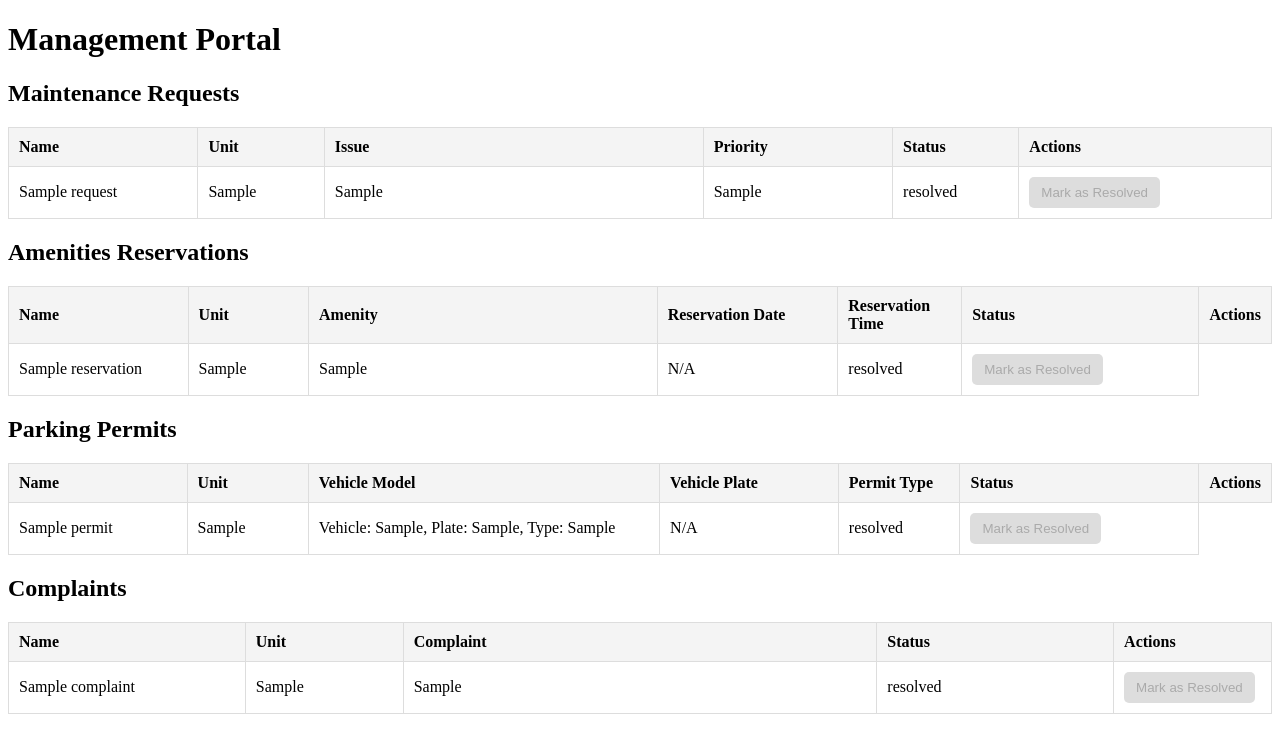
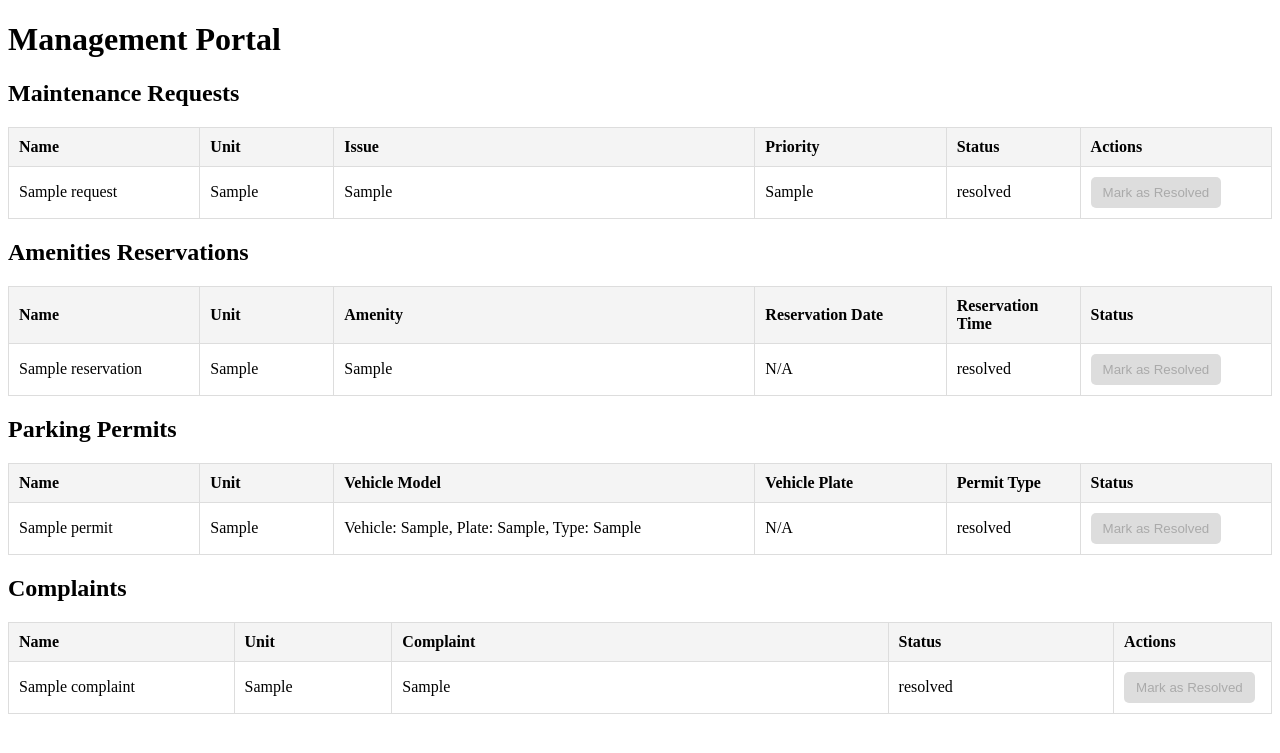
Before and after one commit to CyberSavvyy/MaintenanceWebsite, a Flask app: page /management in a window 1280 px wide; the page is wider, and only the part inside the window is pictured. Shown: the top 753 px of that part. Run offline with Flask 3, Linux system fonts and the light colour scheme; tables that the repository leaves empty hold one stand-in row (values such as "Sample post").

Commit message:
add several functionalities to the app.py and management.html

```diff
--- a/static/management.css
+++ b/static/management.css
@@ -72,3 +72,60 @@
 table tr:hover {
   background-color: #f9f9f9;
 }
+
+/* Ensure tables have uniform column widths */
+table {
+  table-layout: fixed; /* Ensures consistent column widths */
+  width: 100%; /* Use full width of the container */
+  border-collapse: collapse; /* Collapse borders for cleaner appearance */
+}
+
+/* Maintain consistent widths across all tables */
+table th,
+table td {
+  border: 1px solid #ddd; /* Match existing border styles */
+  padding: 10px; /* Consistent padding */
+  text-align: left; /* Keep text left-aligned */
+  vertical-align: middle; /* Center vertically within cells */
+}
+
+/* Adjust column widths for specific fields */
+table th:nth-child(1),
+table td:nth-child(1) {
+  width: 15%; /* Name column */
+}
+
+table th:nth-child(2),
+table td:nth-child(2) {
+  width: 10%; /* Unit column */
+}
+
+table th:nth-child(3),
+table td:nth-child(3) {
+  width: 35%; /* Details column */
+}
+
+table th:nth-child(4),
+table td:nth-child(4) {
+  width: 15%; /* Priority or Reservation Date */
+}
+
+table th:nth-child(5),
+table td:nth-child(5) {
+  width: 10%; /* Status */
+}
+
+table th:nth-child(6),
+table td:nth-child(6) {
+  width: 15%; /* Actions */
+}
+
+/* Ensure no overlapping text in cells */
+table td {
+  word-wrap: break-word; /* Break long text into multiple lines if necessary */
+}
+
+/* Retain hover effects and background colors */
+table tr:hover {
+  background-color: #f9f9f9; /* Optional: lighter hover background */
+}
```
